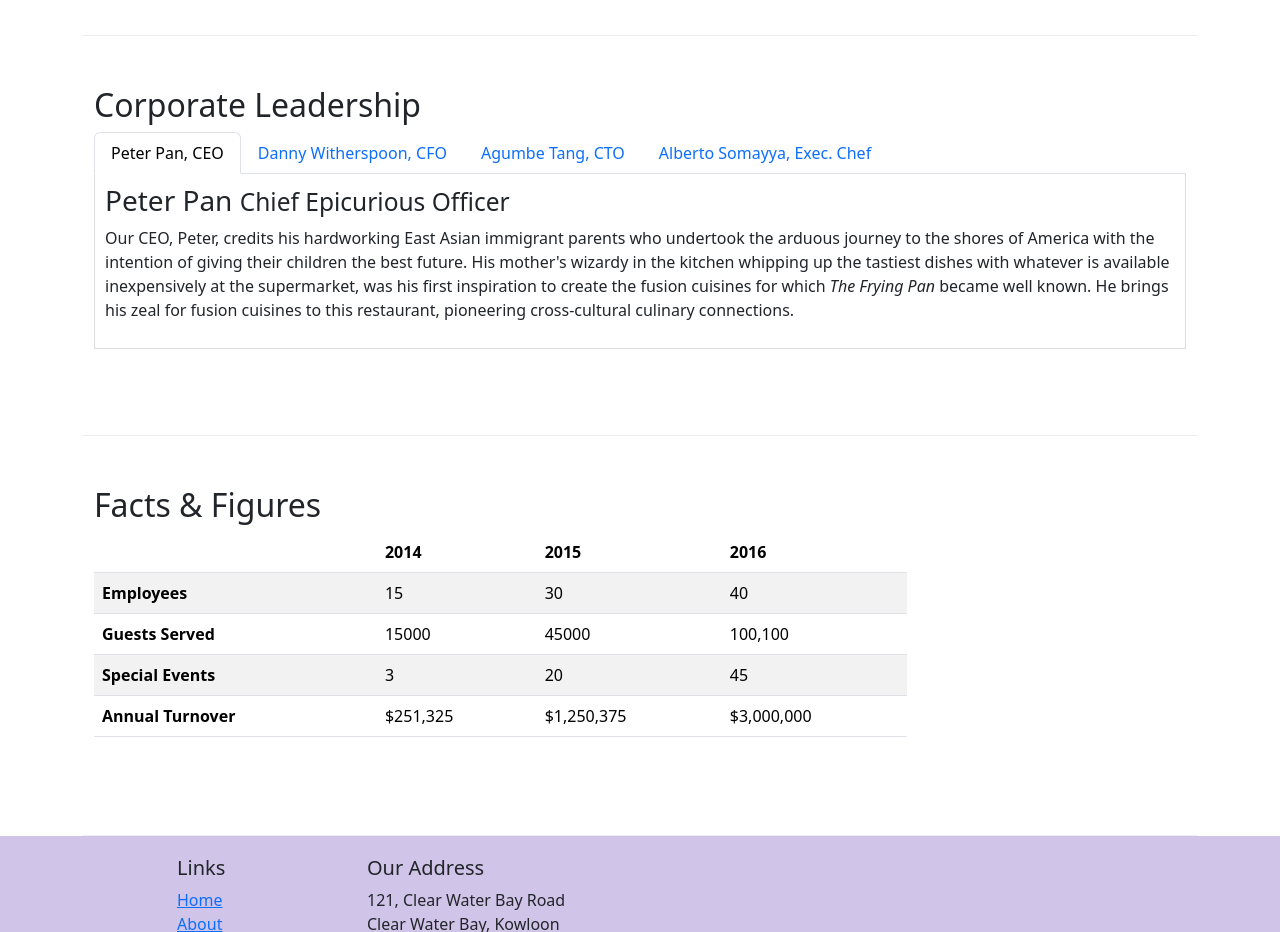
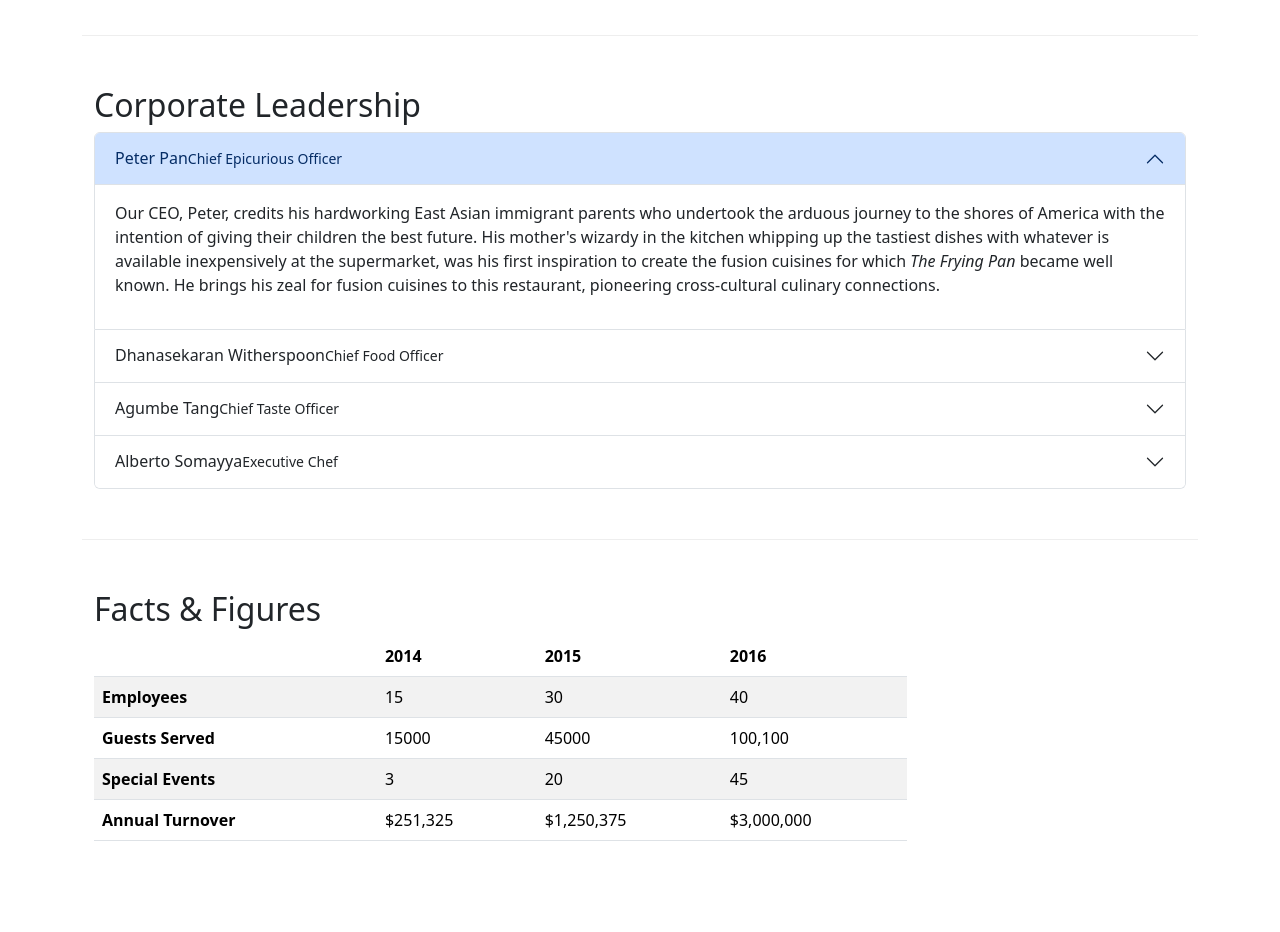
Before and after one commit to maaarryS/conFusion, a plain HTML site: page aboutus.html in a window 1280 px wide. Shown: the part 1200-2132 px from the top of the page. Drawn offline with nearby package versions, Linux system fonts and the light colour scheme.

Commit message:
Accordion

```diff
--- a/aboutus.html
+++ b/aboutus.html
@@ -105,41 +105,74 @@
       <div class="col-12">
         <h2>Corporate Leadership</h2>
 
-        <ul class="nav nav-tabs" role="tablist">
-          <li class="nav-item" role="presentation">
-            <button class="nav-link active" role="tab" data-bs-toggle="tab" data-bs-target="#peter" >Peter Pan, CEO</button>
-          </li>
-          <li class="nav-item" role="presentation">
-            <button class="nav-link" role="tab" data-bs-toggle="tab" data-bs-target="#danny">Danny Witherspoon, CFO</button>
-          </li>
-          <li class="nav-item" role="presentation">
-            <button class="nav-link" role="tab" data-bs-toggle="tab" data-bs-target="#agumbe">Agumbe Tang, CTO</button>
-          </li>
-          <li class="nav-item" role="presentation">
-            <button class="nav-link" role="tab" data-bs-toggle="tab" data-bs-target="#alberto">Alberto Somayya, Exec. Chef</button>
-          </li>
-        </ul>
-
-        <div class="tab-content">
-          <div class="tab-pane fade show active" role="tabpanel" id="peter">
-            <h3>Peter Pan <small>Chief Epicurious Officer</small></h3>
-            <p class="d-none d-sm-block">Our CEO, Peter, credits his hardworking East Asian immigrant parents who undertook the arduous journey to the shores of America with the intention of giving their children the best future. His mother's wizardy in the kitchen whipping up the tastiest dishes with whatever is available inexpensively at the supermarket, was his first inspiration to create the fusion cuisines for which <em>The Frying Pan</em> became well known. He brings his zeal for fusion cuisines to this restaurant, pioneering cross-cultural culinary connections.</p>
+        <div class="accordion" id="accordion">
+          <div class="accordion-item">
+            <h3 class="accordion-header">
+              <button class="accordion-button" type="button" data-bs-toggle="collapse" data-bs-target="#peter">
+                Peter Pan <small>Chief Epicurious Officer</small>
+              </button>
+            </h3>
+            <div id="peter" class="accordion-collapse collapse show" data-bs-parent="#accordion">
+              <div class="accordion-body">
+                <p>
+                  Our CEO, Peter, credits his hardworking East Asian immigrant parents who undertook the arduous journey to the shores of
+                  America with the intention of giving their children the best future. His mother's wizardy in the kitchen whipping up the
+                  tastiest dishes with whatever is available inexpensively at the supermarket, was his first inspiration to create the fusion
+                  cuisines for which <em>The Frying Pan</em> became well known. He brings his zeal for fusion cuisines to this restaurant,
+                  pioneering cross-cultural culinary connections.
+                </p>
+              </div>
+            </div>
           </div>
-          <div class="tab-pane fade show" role="tabpanel" id="danny">
-            <h3>Dhanasekaran Witherspoon <small>Chief Food Officer</small></h3>
-            <p class="d-none d-sm-block">Our CFO, Danny, as he is affectionately referred to by his colleagues, comes from a long established family tradition in farming and produce. His experiences growing up on a farm in the Australian outback gave him great appreciation for varieties of food sources. As he puts it in his own words, <em>Everything that runs, wins, and everything that stays, pays!</em></p>
+          <div class="accordion-item">
+            <h3 class="accordion-header">
+              <button class="accordion-button collapsed" type="button" data-bs-toggle="collapse" data-bs-target="#danny">
+                Dhanasekaran Witherspoon <small>Chief Food Officer</small>
+              </button>
+            </h3>
+            <div id="danny" class="accordion-collapse collapse" data-bs-parent="#accordion">
+              <div class="accordion-body">
+                <p>
+                  Our CFO, Danny, as he is affectionately referred to by his colleagues, comes from a long established family tradition
+                  in farming and produce. His experiences growing up on a farm in the Australian outback gave him great appreciation for
+                  varieties of food sources. As he puts it in his own words, <em>Everything that runs, wins, and everything that stays, pays!</em>
+                </p>
+              </div>
+            </div>
           </div>
-          <div class="tab-pane fade show" role="tabpanel" id="agumbe">
-            <h3>Agumbe Tang <small>Chief Taste Officer</small></h3>
-            <p class="d-none d-sm-block">Blessed with the most discerning gustatory sense, Agumbe, our CTO, personally ensures that every dish that we serve meets his exacting tastes. Our chefs dread the tongue lashing that ensues if their dish does not meet his exacting standards. He lives by his motto, <em>You click only if you survive my lick.</em></p>
+          <div class="accordion-item">
+            <h3 class="accordion-header">
+              <button class="accordion-button collapsed" type="button" data-bs-toggle="collapse" data-bs-target="#agumbe">
+                Agumbe Tang <small>Chief Taste Officer</small>
+              </button>
+            </h3>
+            <div id="agumbe" class="accordion-collapse collapse" data-bs-parent="#accordion">
+              <div class="accordion-body">
+                <p>
+                  Blessed with the most discerning gustatory sense, Agumbe, our CTO, personally ensures that every dish that we serve meets
+                  his exacting tastes. Our chefs dread the tongue lashing that ensues if their dish does not meet his exacting standards. He
+                  lives by his motto, <em>You click only if you survive my lick.</em>
+                </p>
+              </div>
+            </div>
           </div>
-          <div class="tab-pane fade show" role="tabpanel" id="alberto">
-            <h3>Alberto Somayya <small>Executive Chef</small></h3>
-            <p class="d-none d-sm-block">Award winning three-star Michelin chef with wide International experience having worked closely with whos-who in the culinary world, he specializes in creating mouthwatering Indo-Italian fusion experiences. He says, <em>Put together the cuisines from the two craziest cultures, and you get a winning hit! Amma Mia!</em></p>
+          <div class="accordion-item">
+            <h3 class="accordion-header">
+              <button class="accordion-button collapsed" type="button" data-bs-toggle="collapse" data-bs-target="#alberto">
+                Alberto Somayya <small>Executive Chef</small>
+              </button>
+            </h3>
+            <div id="alberto" class="accordion-collapse collapse" data-bs-parent="#accordion">
+              <div class="accordion-body">
+                <p>
+                  Award winning three-star Michelin chef with wide International experience having worked closely with whos-who in the
+                  culinary world, he specializes in creating mouthwatering Indo-Italian fusion experiences. He says, <em>Put together
+                  the cuisines from the two craziest cultures, and you get a winning hit! Amma Mia!</em>
+                </p>
+              </div>
+            </div>
           </div>
         </div>
-
-
       </div>
     </div>
 
```
